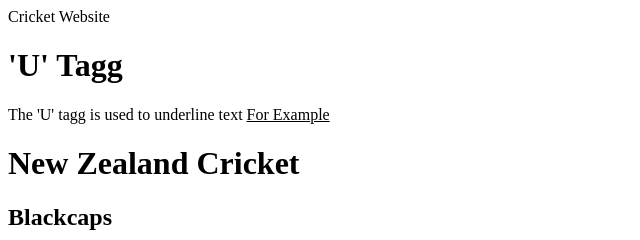
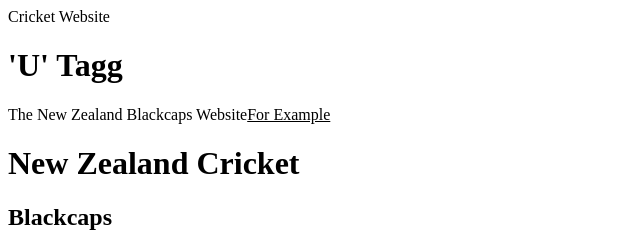
Before and after one commit to reubnm/Cricket, a plain HTML site: page Index.html in a window 1280 px wide. Shown: the top 240 px of the page, 0-640 px from the left. Drawn offline with Linux system fonts and the light colour scheme.

Commit message:
Update Index.html

```diff
--- a/Index.html
+++ b/Index.html
@@ -5,7 +5,7 @@
   <body>
     <h1> 'U' Tagg</h1>
 
-  <p1> The 'U' tagg is used to underline text <u>For Example</u></p1>
+  <p1> The New Zealand Blackcaps Website<u>For Example</u></p1>
 
   <h1>New Zealand Cricket</h1>
   <h2>Blackcaps</h2>
```
